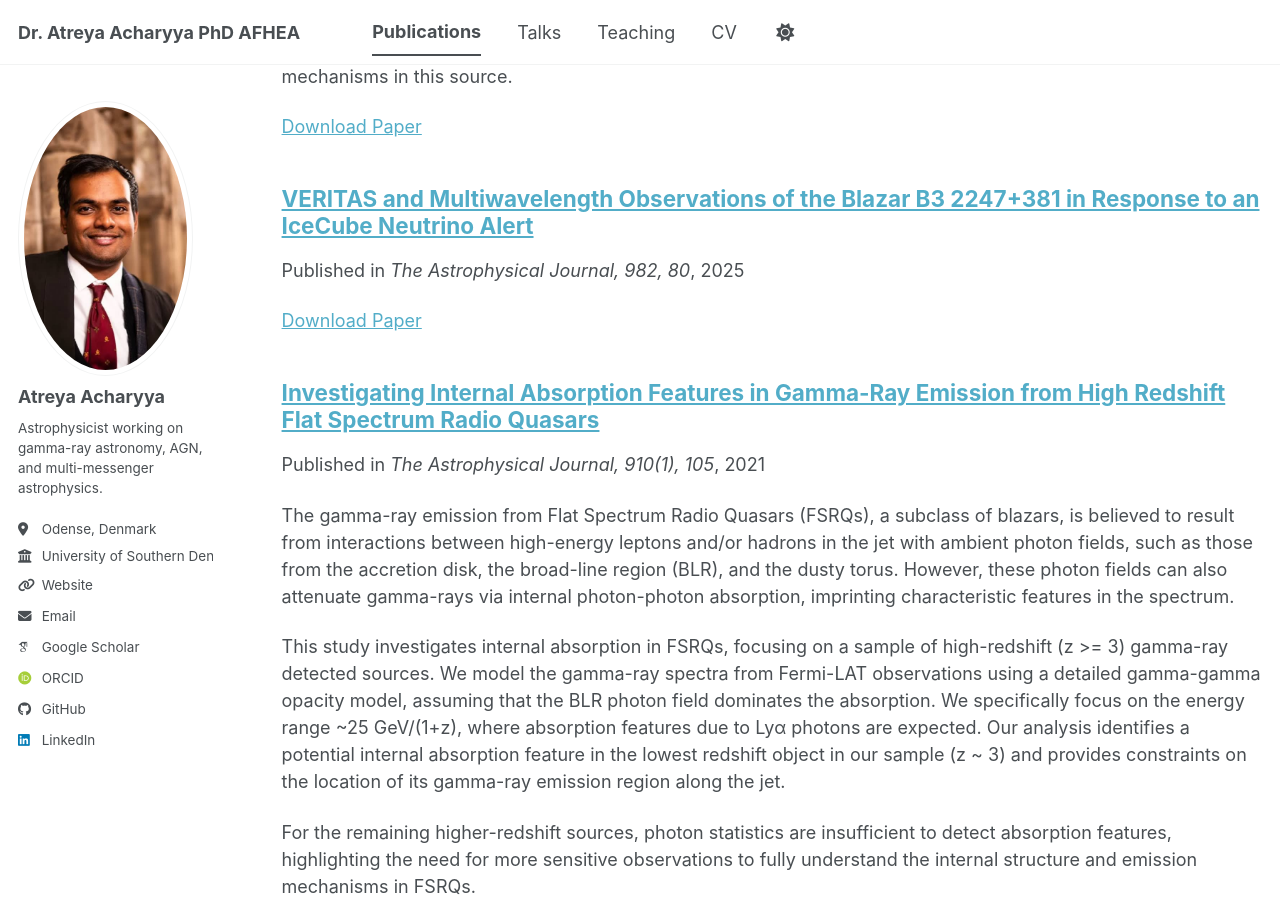
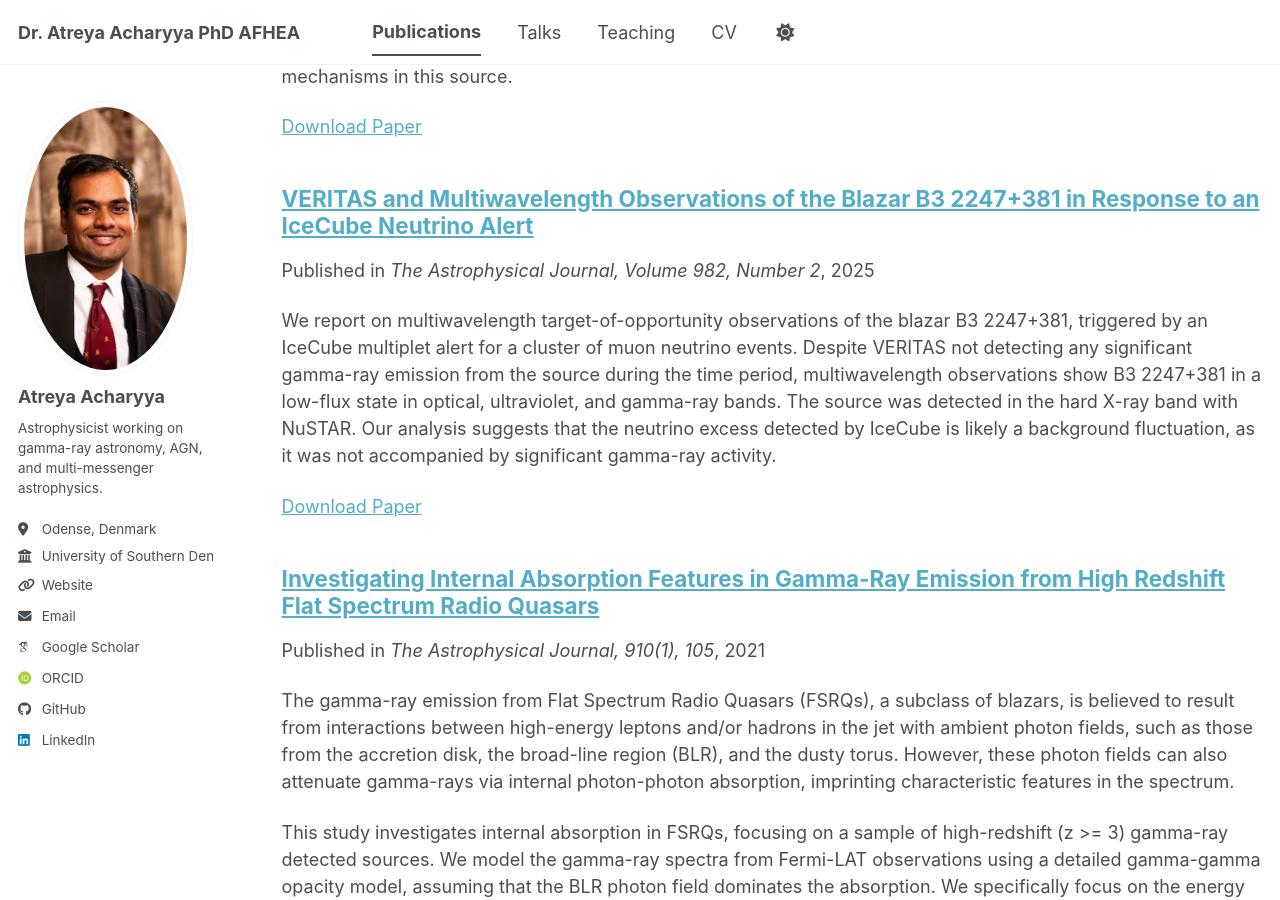
Before and after one commit to atreyaacharyya/atreyaacharyya.github.com, a Jekyll site: the page built from _pages/publications.html, in a window 1280 px wide and 900 px high, scrolled down 528 px. Built offline with Jekyll 4.4.1, drawn with Linux system fonts in a browser that asks for light colours; some web fonts are replaced; a script bundle is joined from its source files by our own code; library files that are not in the unit come from our copies.

Commit message:
Update B3_2247+381.md

```diff
--- a/_publications/B3_2247+381.md
+++ b/_publications/B3_2247+381.md
@@ -2,8 +2,10 @@
 title: "VERITAS and Multiwavelength Observations of the Blazar B3 2247+381 in Response to an IceCube Neutrino Alert"
 collection: publications
 category: manuscripts
-permalink: /publication/acharyya_2025
-date: 2025-04-01
-venue: "The Astrophysical Journal, 982, 80"
-paperurl: "https://iopscience.iop.org/article/10.3847/1538-4357/adb30c"
+permalink: /publication/acharyya_2025_b3_2247
+date: 2025-03-20
+venue: "The Astrophysical Journal, Volume 982, Number 2"
+paperurl: "https://doi.org/10.3847/1538-4357/adb30c"
+excerpt: |
+  We report on multiwavelength target-of-opportunity observations of the blazar B3 2247+381, triggered by an IceCube multiplet alert for a cluster of muon neutrino events. Despite VERITAS not detecting any significant gamma-ray emission from the source during the time period, multiwavelength observations show B3 2247+381 in a low-flux state in optical, ultraviolet, and gamma-ray bands. The source was detected in the hard X-ray band with NuSTAR. Our analysis suggests that the neutrino excess detected by IceCube is likely a background fluctuation, as it was not accompanied by significant gamma-ray activity.
 ---
```
